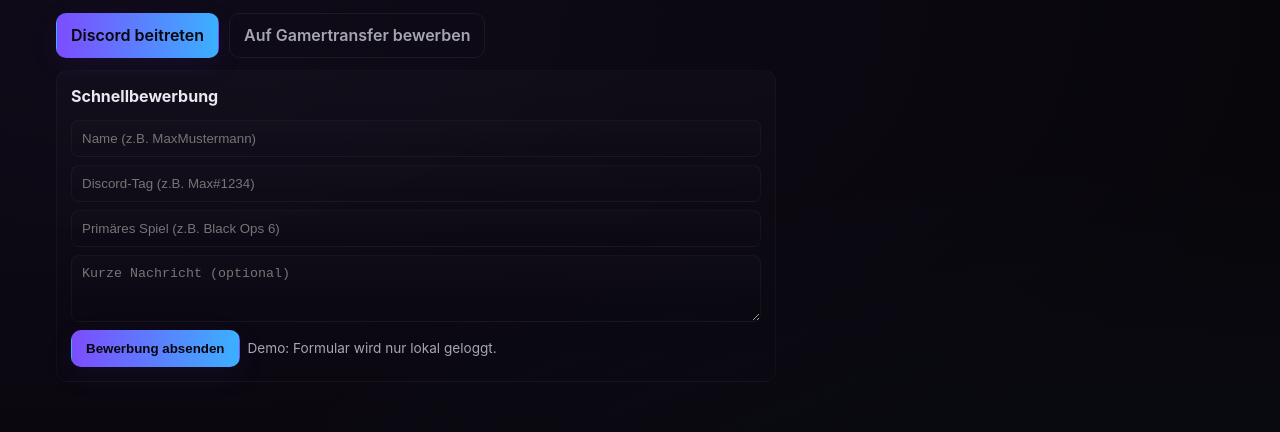
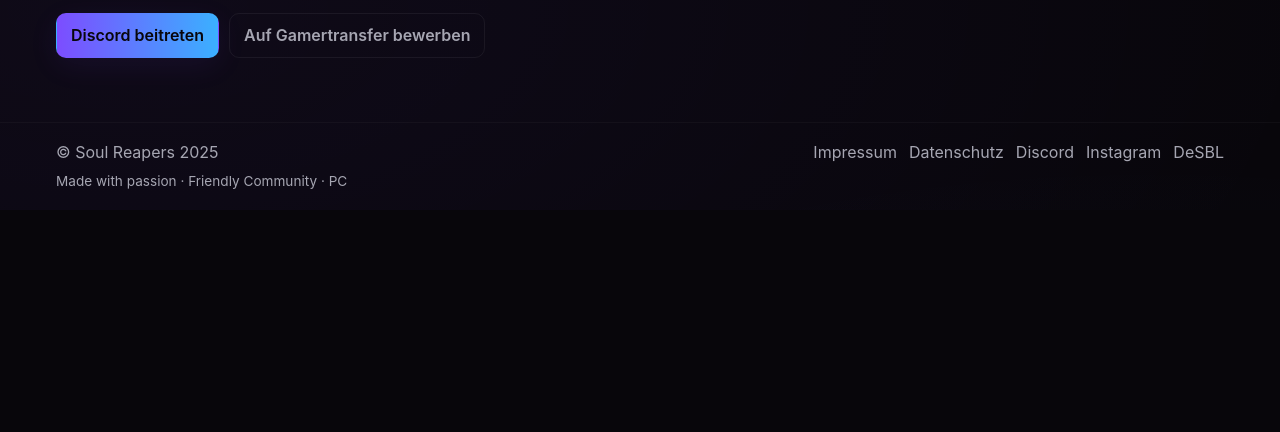
Before and after one commit to DrDenni/soulreapers, a plain HTML site: page index.html in a window 1280 px wide. Shown: the part 2470-2902 px from the top of the page. After the commit the page ends 2680 px from the top, so only its background shows below. Drawn offline with Linux system fonts and the light colour scheme.

Commit message:
Remove Schnellbewerbung (quick-apply) form from Join section

```diff
--- a/index.html
+++ b/index.html
@@ -365,28 +365,6 @@
             <a class="btn btn-primary" href="https://discord.gg/pcqA6JaeWK" target="_blank" rel="noopener">Discord beitreten</a>
             <a class="btn btn-outline" href="https://gamertransfer.com" target="_blank" rel="noopener">Auf Gamertransfer bewerben</a>
           </div>
-
-          <div class="card" style="max-width:720px">
-            <div style="font-weight:700;margin-bottom:8px">Schnellbewerbung</div>
-            <form id="join-form" onsubmit="return handleForm(event)">
-              <label class="visually-hidden" for="name">Name</label>
-              <input id="name" type="text" placeholder="Name (z.B. MaxMustermann)" required />
-
-              <label class="visually-hidden" for="discord">Discord-Tag</label>
-              <input id="discord" type="text" placeholder="Discord-Tag (z.B. Max#1234)" required />
-
-              <label class="visually-hidden" for="game">Spiel</label>
-              <input id="game" type="text" placeholder="Primäres Spiel (z.B. Black Ops 6)" />
-
-              <label class="visually-hidden" for="message">Nachricht</label>
-              <textarea id="message" rows="3" placeholder="Kurze Nachricht (optional)"></textarea>
-
-              <div style="display:flex;gap:8px;align-items:center">
-                <button class="btn btn-primary" type="submit">Bewerbung absenden</button>
-                <div class="muted" style="font-size:0.85rem">Demo: Formular wird nur lokal geloggt.</div>
-              </div>
-            </form>
-          </div>
         </div>
       </div>
     </section>
```
